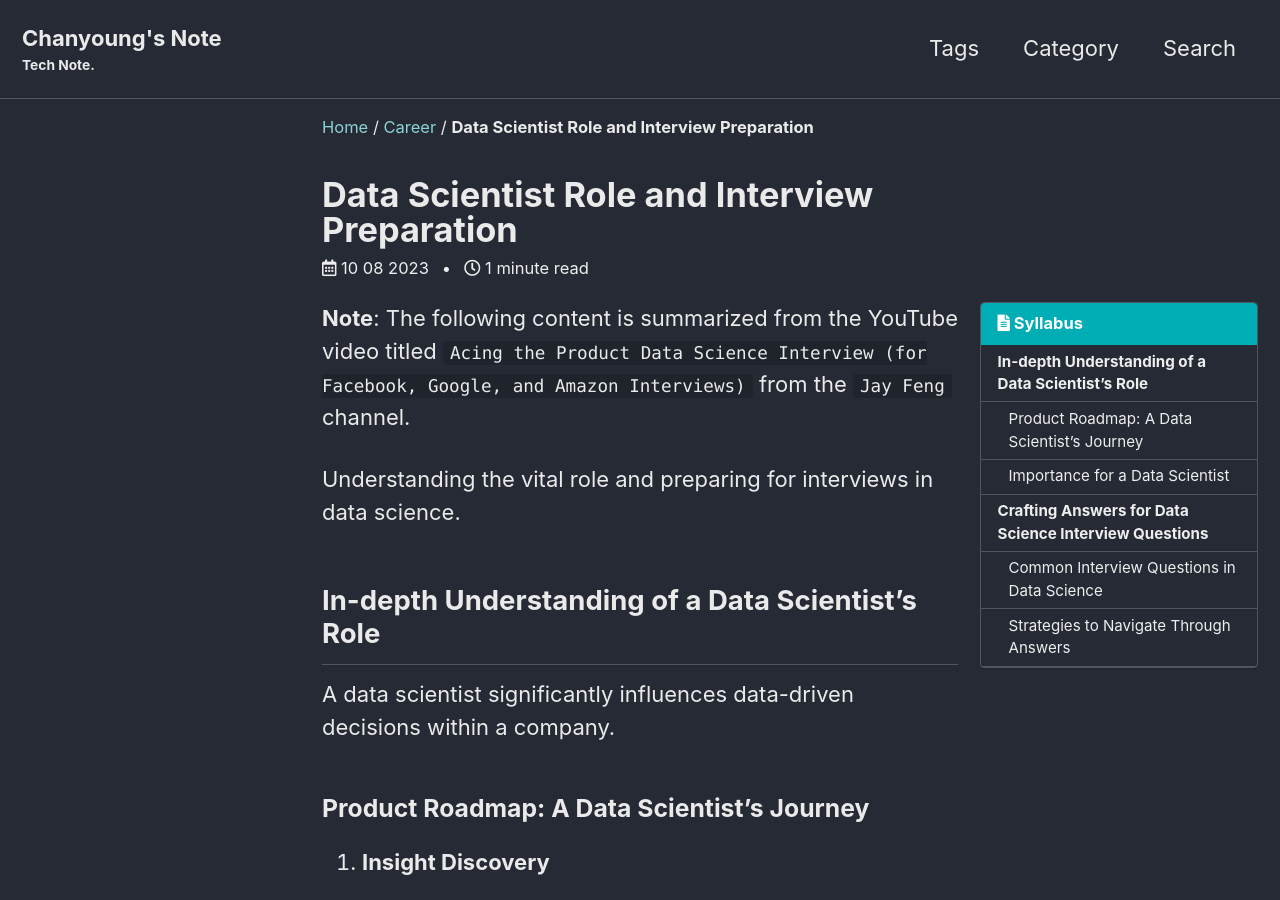
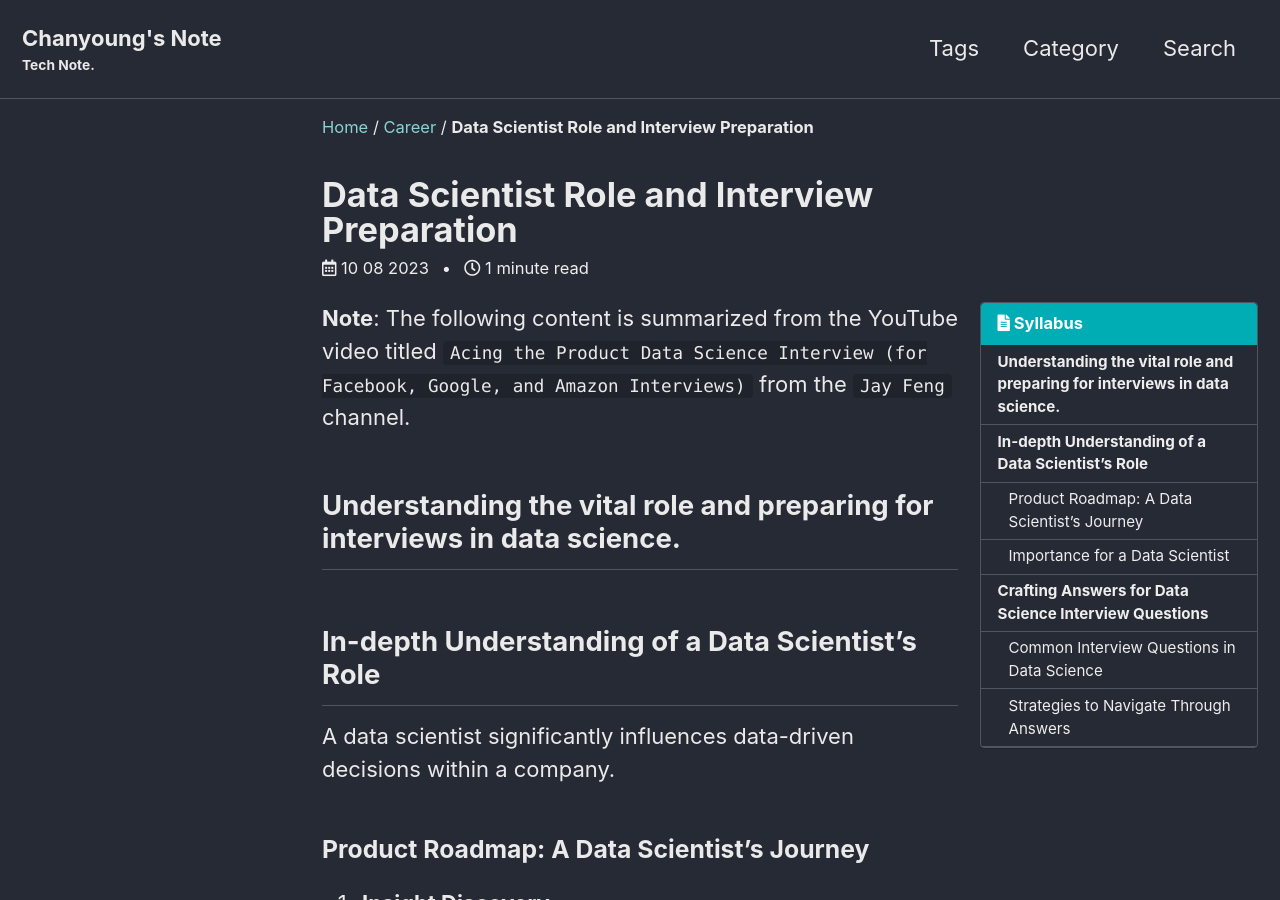
Before and after one commit to PyChanyoung/PyChanyoung.github.io, a Jekyll site: the page built from _posts/2023-10-08-AcingtheProductDataScienceInterview.md, in a window 1280 px wide and 900 px high. Built offline with Jekyll 4.4.1, drawn with Linux system fonts in a browser that asks for light colours; cached includes are drawn as plain includes; some web fonts are replaced; comment, search, counter and statistics services are not loaded.

Commit message:
Content update

```diff
--- a/_posts/2023-10-08-AcingtheProductDataScienceInterview.md
+++ b/_posts/2023-10-08-AcingtheProductDataScienceInterview.md
@@ -11,7 +11,7 @@ author_profile: false
 
 **Note**: The following content is summarized from the YouTube video titled `Acing the Product Data Science Interview (for Facebook, Google, and Amazon Interviews)` from the `Jay Feng` channel.
 
-Understanding the vital role and preparing for interviews in data science.
+## Understanding the vital role and preparing for interviews in data science.
 
 ## In-depth Understanding of a Data Scientist's Role
 
```
